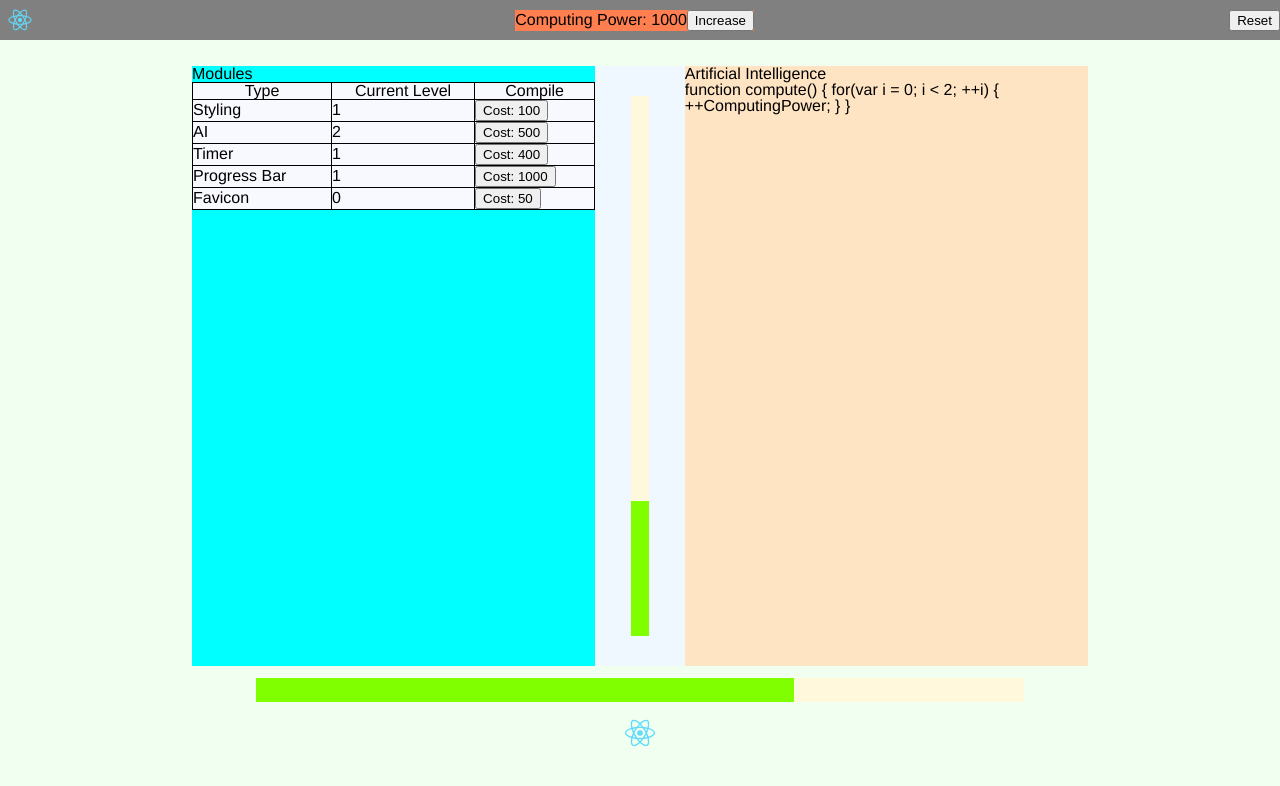
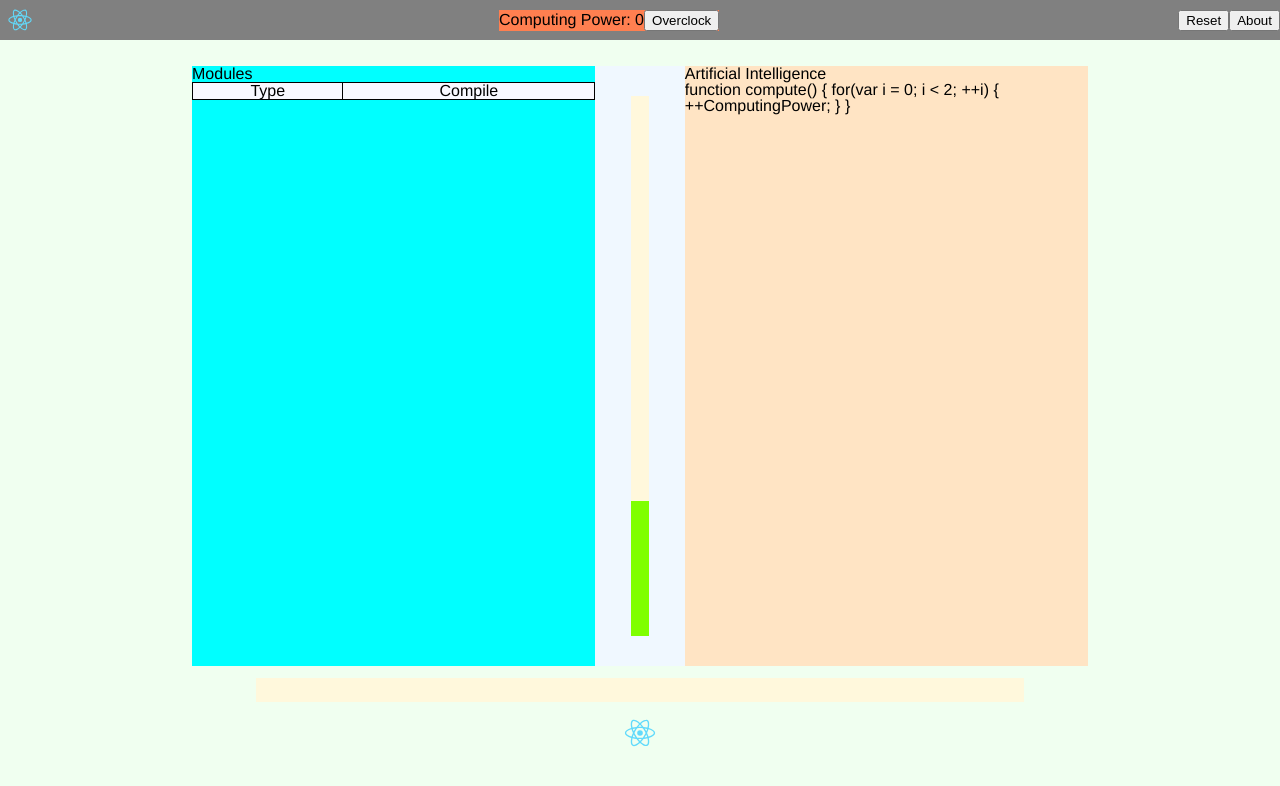
Before and after one commit to carlchizhang/component, a React (Create React App) app: page / in a window 1280 px wide. Shown: the top 786 px of the page. Built offline with nearby package versions, Linux system fonts and the light colour scheme.

Commit message:
Started on some dynamic functions
+ overclocking/increasing power
+ basic upgrade framework

```diff
--- a/src/App.css
+++ b/src/App.css
@@ -144,7 +144,6 @@ div.singularity-bar-outer {
 div.singularity-bar-inner {
   background-color: Chartreuse;
   height: 100%;
-  width: 70%;
 }
 
 /* winning button */
--- a/src/App.js
+++ b/src/App.js
@@ -3,15 +3,21 @@ import logo from './logo.svg';
 import './App.css';
 
 /* Header stuff */
-function PowerDisplay(props) {
+class PowerDisplay extends Component {
+  render() {
     return (
       <div className='power-display'>
-      <h1>Computing Power: {props.curComputingPower} </h1>
-      <button className='increment-power'>
-        Increase
+        <h1>Computing Power: {this.props.curComputingPower} </h1>
+
+        <button
+          className='increment-power'
+          onClick={this.props.overclock}
+        >
+          Overclock
         </button>
       </div>
     );
+  }
 }
 
 class Navbar extends Component {
@@ -20,11 +26,13 @@ class Navbar extends Component {
       <header className='navbar'>
         <img className='logo' src={logo} alt={'title'}/>
         <PowerDisplay
-          curComputingPower={1000}
+          curComputingPower={this.props.curPower}
+          overclock={this.props.overclock}
         />
-        <button className='reset-game'>
-          Reset
-        </button>
+        <div>
+          <button className='reset-game'>Reset</button>
+          <button className='about-game'>About</button>
+        </div>
       </header>
     );
   }
@@ -37,9 +45,8 @@ function UpgradeItem(props) {
   return (
     <tr className='upgrade-item'>
       <td>{props.upgradeName}</td>
-      <td>{props.upgradeLevel}</td>
       <td className='compile-column'>
-        <button>
+        <button onClick={() => props.onUpgrade(props.upgradeName)}>
           Cost: {props.upgradeCost}
         </button>
       </td>
@@ -47,20 +54,11 @@ function UpgradeItem(props) {
   );
 }
 
-const upgrades = [
-  {upgradeName: 'Styling', upgradeLevel: 1, upgradeCost: 100},
-  {upgradeName: 'AI', upgradeLevel: 2, upgradeCost: 500},
-  {upgradeName: 'Timer', upgradeLevel: 1, upgradeCost: 400},
-  {upgradeName: 'Progress Bar', upgradeLevel: 1, upgradeCost: 1000},
-  {upgradeName: 'Favicon', upgradeLevel: 0, upgradeCost: 50}
-];
-
 class UpgradesWidget extends Component {
-  renderItem(upgradeName, upgradeLevel, upgradeCost) {
+  renderItem(upgradeName, upgradeCost) {
     return (
-      <UpgradeItem
+      <UpgradeItem onUpgrade={this.props.onUpgrade}
         upgradeName={upgradeName}
-        upgradeLevel={upgradeLevel}
         upgradeCost={upgradeCost}
       />
     );
@@ -73,11 +71,13 @@ class UpgradesWidget extends Component {
         <table className='upgrades-table'>
           <tr>
             <th>Type</th>
-            <th>Current Level</th>
             <th>Compile</th>
           </tr>
-          {upgrades.map(item => {
-            return this.renderItem(item.upgradeName, item.upgradeLevel, item.upgradeCost);
+          {this.props.upgrades.map(item => {
+            if (!item.compiled && this.props.curPower >= item.upgradeCost)
+              return this.renderItem(item.upgradeName, item.upgradeCost);
+            else
+              return;
           })}
         </table>
       </div>
@@ -114,7 +114,7 @@ class SingularityProgressBar extends Component {
   render() {
     return (
       <div className='singularity-bar-outer'>
-        <div className='singularity-bar-inner'></div>
+        <div className='singularity-bar-inner' style={{width: this.props.curProgress + '%'}}></div>
       </div>
     );
   }
@@ -131,20 +131,83 @@ function SingularityButton(props) {
 
 /* main game stuff */
 class App extends Component {
+  constructor(props) {
+    super(props);
+    this.state = {
+      currentComputingPower: 0,
+      currentOverclockIncrement: 10,
+      maxComputingPower: 1000,
+
+      upgrades: [
+        {upgradeName: 'Overclock Potential', upgradeCost: 200, compiled: false}
+      ],
+    };
+  }
+
+  changePower(val) {
+    let newComputingPower = this.state.currentComputingPower + val;
+    if (newComputingPower > this.state.maxComputingPower) {
+      newComputingPower = this.state.maxComputingPower;
+    }
+    else if (newComputingPower < 0) {
+      newComputingPower = 0;
+    }
+
+    this.setState({
+      currentComputingPower: newComputingPower
+    });
+  }
+
+  overclock() {
+    this.changePower(this.state.currentOverclockIncrement);
+  }
+
+  itemUpgraded(itemName) {
+    let upgrades = this.state.upgrades.slice();
+    let upgrade = upgrades.find(function(element) {
+      if (element.upgradeName === itemName)
+        return element
+    });
+
+    if (!upgrade || this.state.currentComputingPower < upgrade.upgradeCost || upgrade.compiled) {
+      return;
+    }
+
+    switch(upgrade.upgradeName) {
+      case 'Overclock Potential':
+        this.setState({currentOverclockIncrement: 20});
+        break;
+      default:
+        console.log('Invalid Upgrade');
+    }
+    upgrade.compiled = true;
+    this.changePower(-upgrade.upgradeCost);
+    this.setState({upgrades: upgrades});
+  }
+
   render() {
     return (
       <div className='App'>
-        <Navbar/>
+        <Navbar
+          curPower={this.state.currentComputingPower}
+          overclock={this.overclock.bind(this)}
+        />
         <div className='main-body'>
-          <UpgradesWidget/>
+          <UpgradesWidget
+            curPower={this.state.currentComputingPower}
+            upgrades={this.state.upgrades}
+            onUpgrade={this.itemUpgraded.bind(this)}
+          />
           <TimerProgressBar/>
           <AiFunctionBox/>
         </div>
-        <SingularityProgressBar/>
+        <SingularityProgressBar curProgress={100*(this.state.currentComputingPower/this.state.maxComputingPower)}/>
         <SingularityButton/>
       </div>
     );
   }
 }
 
+/* constants */
+
 export default App;
```
Lines whose indentation alone changed are shown as unchanged.
